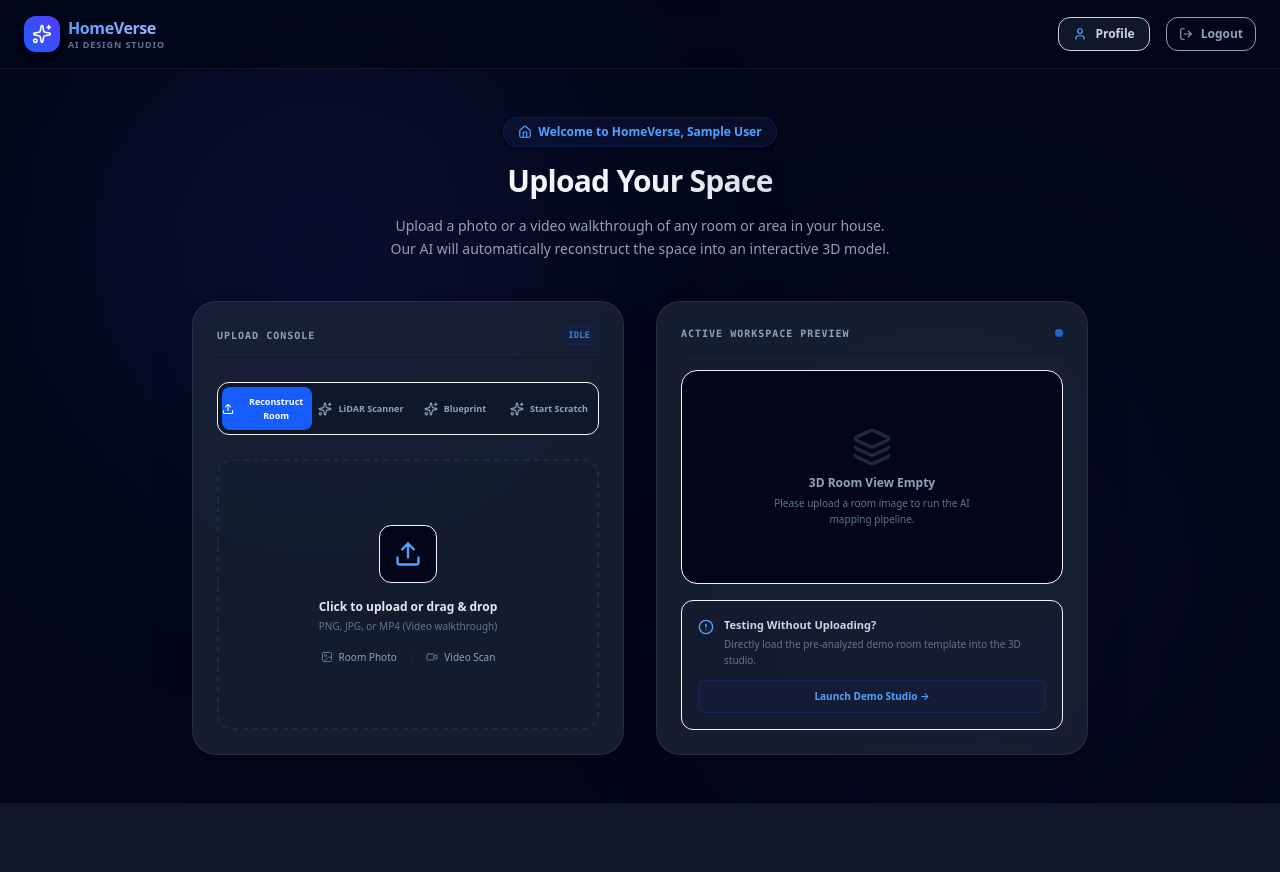
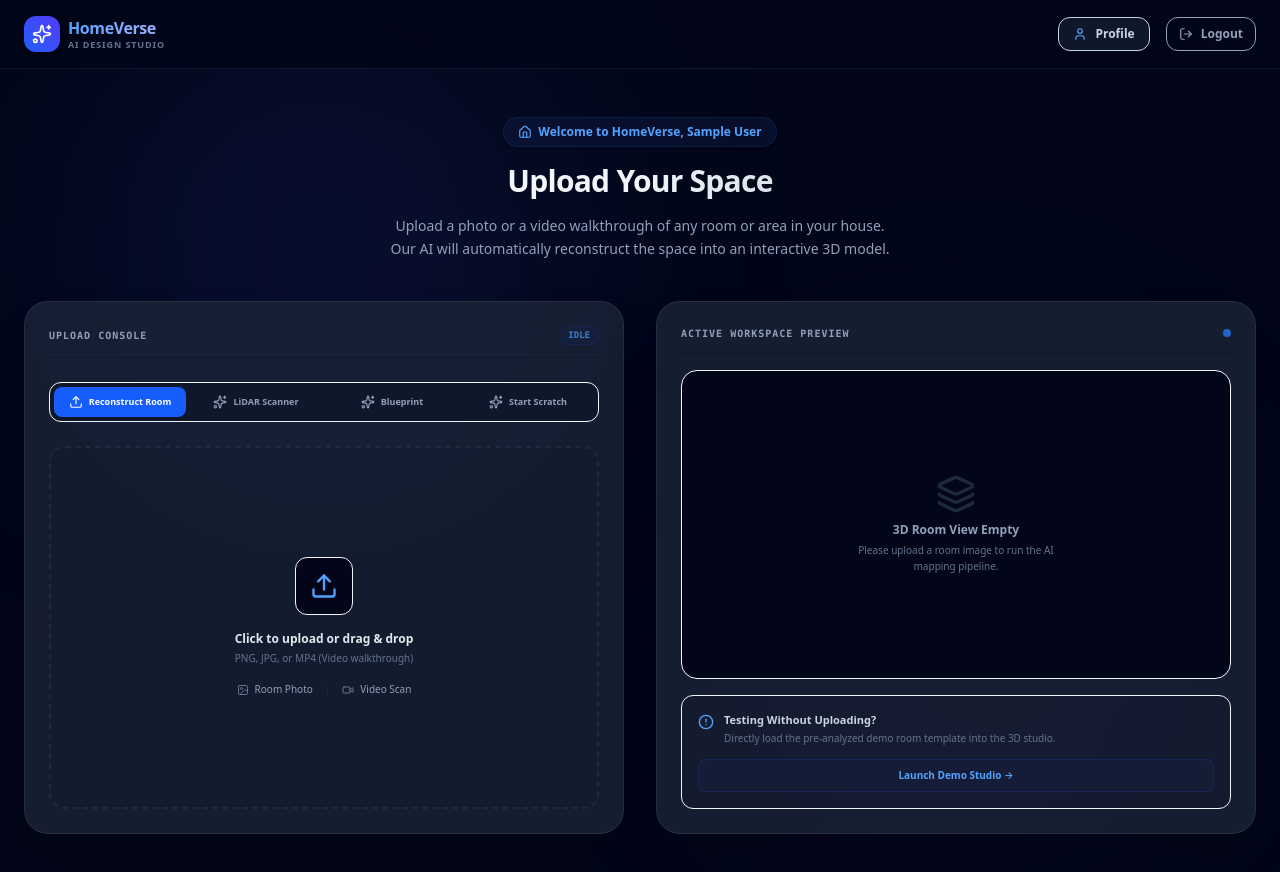
Before and after one commit to AnishaPaturi/HomeVerse, a Next.js app in the folder frontend/: page /upload in a window 1280 px wide. Shown: the top 872 px of the page. Before the commit the page ends 803 px from the top, so only its background shows below. Built offline with nearby package versions, Linux system fonts and the light colour scheme; sample sign-in values are in the browser's storage.

Commit message:
v5.1 : Refactor code structure for improved readability and maintainability

```diff
--- a/frontend/src/app/upload/page.tsx
+++ b/frontend/src/app/upload/page.tsx
@@ -906,7 +906,7 @@ export default function UploadPage() {
       </header>
 
       {/* Main Container */}
-      <main className="flex-1 max-w-5xl w-full mx-auto px-6 py-12 flex flex-col justify-center z-10">
+      <main className="flex-1 max-w-7xl w-full mx-auto px-6 py-12 flex flex-col justify-center z-10">
 
         {/* Intro */}
         <div className="text-center space-y-4 mb-10">
@@ -932,7 +932,7 @@ export default function UploadPage() {
           </div>
         )}
 
-        <div className="flex flex-col md:flex-row gap-8 items-stretch max-w-4xl w-full mx-auto">
+        <div className="flex flex-col md:flex-row gap-8 items-stretch max-w-7xl w-full mx-auto">
           {/* Left Side: Upload console */}
           <div className="w-full md:w-1/2 flex">
             <div className="glass-panel p-6 rounded-3xl border-slate-800/80 flex flex-col justify-between w-full space-y-6 shadow-2xl">
@@ -996,7 +996,7 @@ export default function UploadPage() {
               {uploadStep === "idle" && activeMode === "lidar" && (
                 <div className="flex-1 flex flex-col gap-4">
                   {/* Smartphone scan viewport */}
-                  <div className="relative border border-slate-800 bg-slate-950 rounded-2xl overflow-hidden aspect-[4/3] max-w-xl mx-auto w-full shadow-2xl flex flex-col">
+                  <div className="relative border border-slate-800 bg-slate-950 rounded-2xl overflow-hidden aspect-[4/3] w-full shadow-2xl flex flex-col">
                     {/* Viewport Backdrop Image */}
                     <div
                       className="absolute inset-0 bg-cover bg-center opacity-60"
@@ -1151,7 +1151,7 @@ export default function UploadPage() {
               {uploadStep === "idle" && activeMode === "vectorizer" && (
                 <div className="flex-1 flex flex-col gap-4 font-sans">
                   {/* Mock phone / tablet canvas blueprint vectorizer */}
-                  <div className="relative border border-slate-800 bg-slate-950 rounded-2xl overflow-hidden aspect-[4/3] max-w-xl mx-auto w-full shadow-2xl flex flex-col justify-center">
+                  <div className="relative border border-slate-800 bg-slate-950 rounded-2xl overflow-hidden aspect-[4/3] w-full shadow-2xl flex flex-col justify-center">
                     {/* If nothing is uploaded/selected */}
                     {vectorizerStatus === "idle" && (
                       <div className="p-6 text-center space-y-4 flex flex-col items-center justify-center">
```
Also changed, not shown: 1 other file (tests, documents, lock files or other folders).
